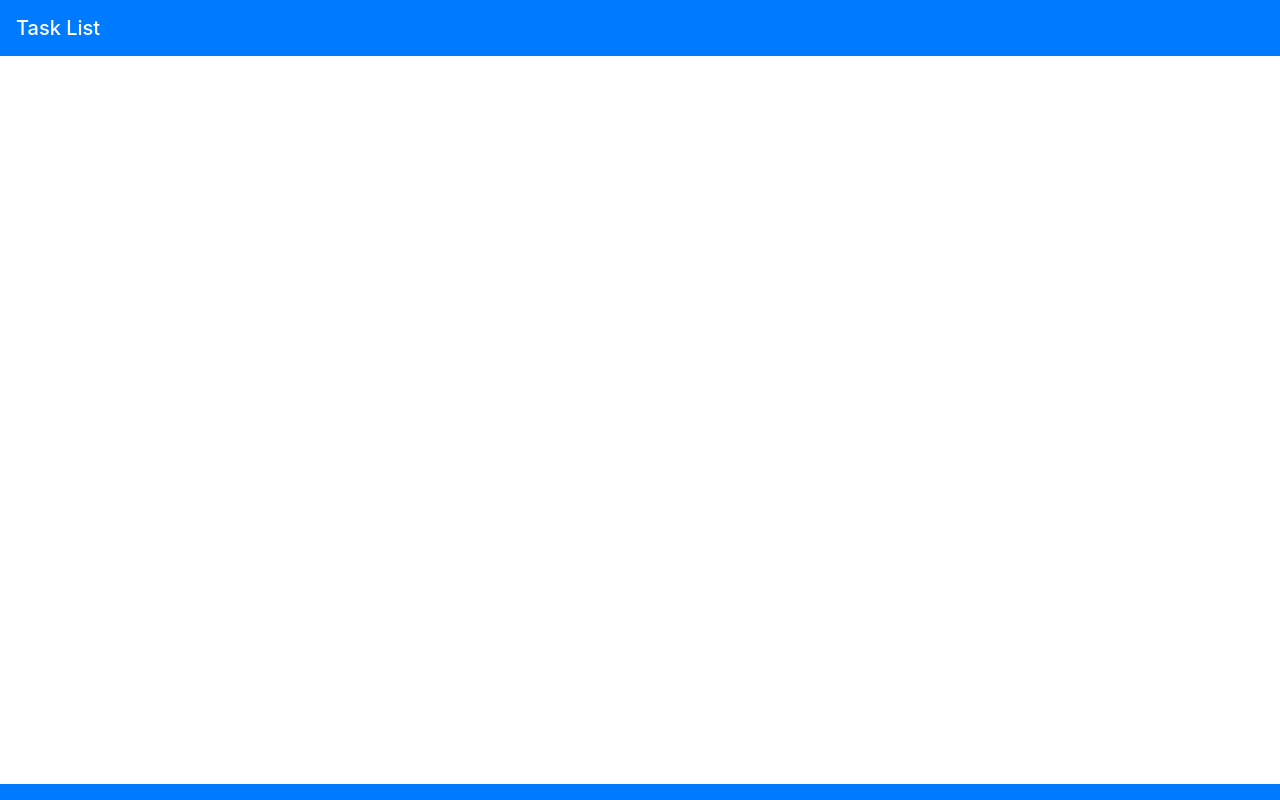
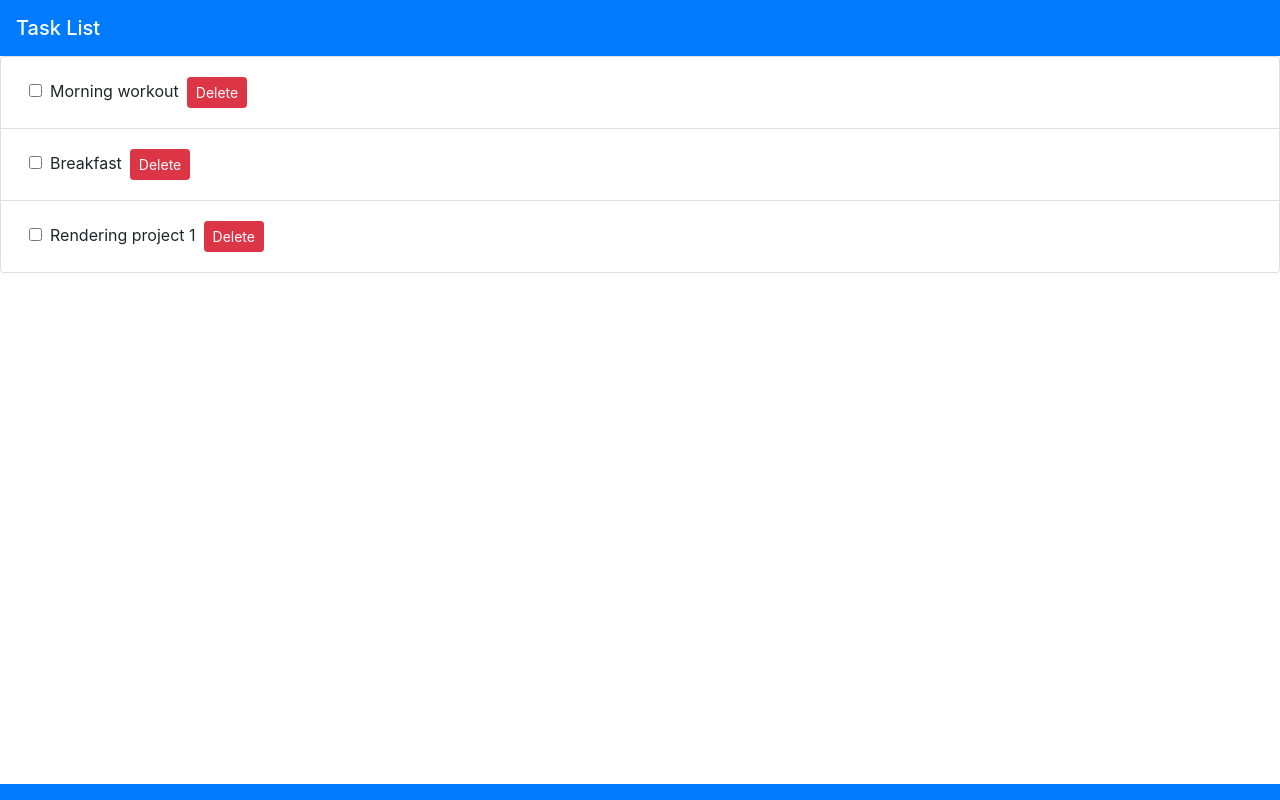
Before and after one commit to danilopinheiro/learning-react-2, a React (Create React App) app: page / in a window 1280 px wide. Built offline with nearby package versions, Linux system fonts and the light colour scheme.

Commit message:
Creating tasks component

```diff
--- a/src/App.js
+++ b/src/App.js
@@ -2,11 +2,13 @@ import React from "react";
 import "./App.css";
 import Header from "./components/header";
 import Footer from "./components/footer";
+import Tasks from "./components/tasks";
 
 function App() {
   return (
     <React.Fragment>
       <Header />
+      <Tasks />
       <Footer />
     </React.Fragment>
   );
--- a/src/components/tasks.jsx
+++ b/src/components/tasks.jsx
@@ -1,9 +1,49 @@
 import React, { Component } from "react";
 
 class Tasks extends Component {
-  state = {};
+  state = {
+    tasks: [
+      {
+        id: 1,
+        title: "Morning workout",
+        completed: true,
+      },
+      {
+        id: 2,
+        title: "Breakfast",
+        completed: false,
+      },
+      {
+        id: 3,
+        title: "Rendering project 1",
+        completed: false,
+      },
+    ],
+  };
+
+  handleTaskDone = () => {
+    console.log(this.props);
+  };
+
   render() {
-    return <h1>Task List</h1>;
+    return (
+      <React.Fragment>
+        <ul className="list-group">
+          {this.state.tasks.map((t) => (
+            <li className="list-group-item" key={t.id}>
+              <input
+                onChange={this.handleTaskDone}
+                className="m-2"
+                type="checkbox"
+                aria-label="Task done"
+              ></input>
+              {t.title}
+              <button className="btn btn-sm btn-danger m-2">Delete</button>
+            </li>
+          ))}
+        </ul>
+      </React.Fragment>
+    );
   }
 }
 
```
